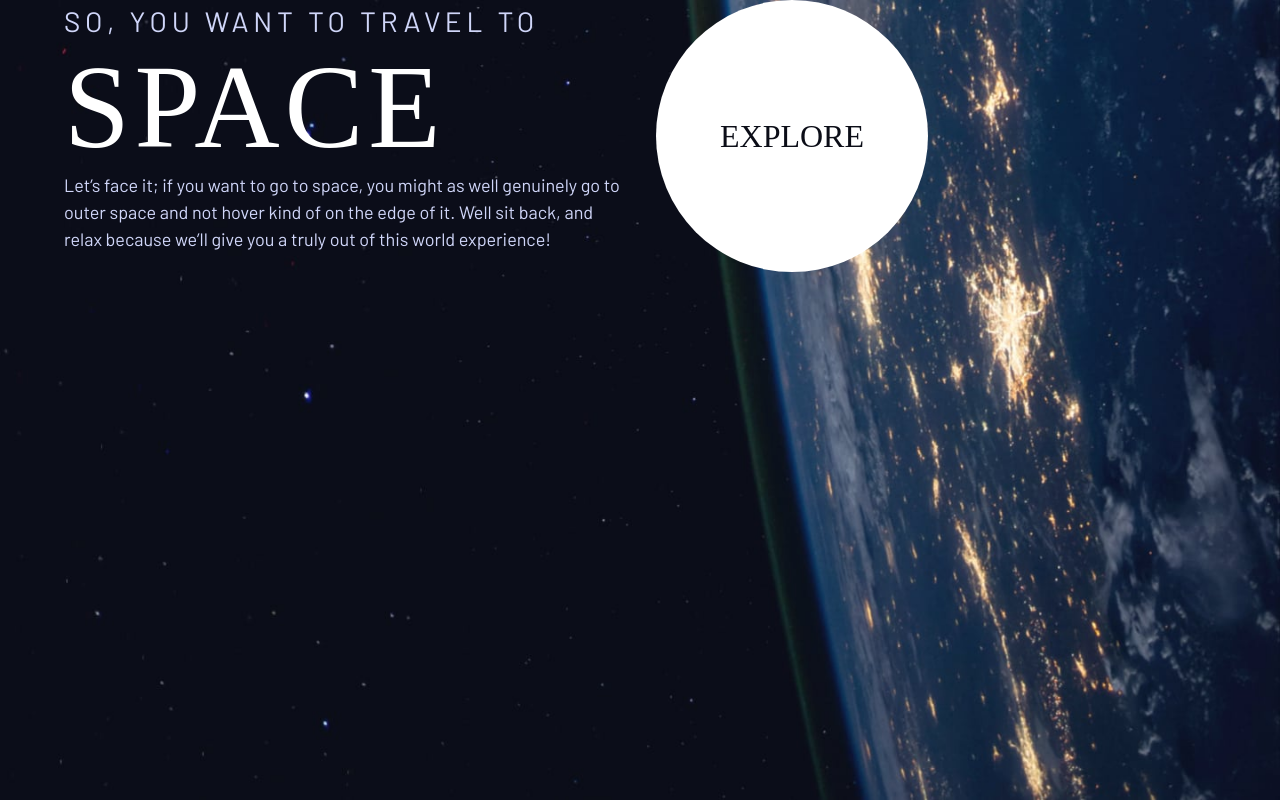
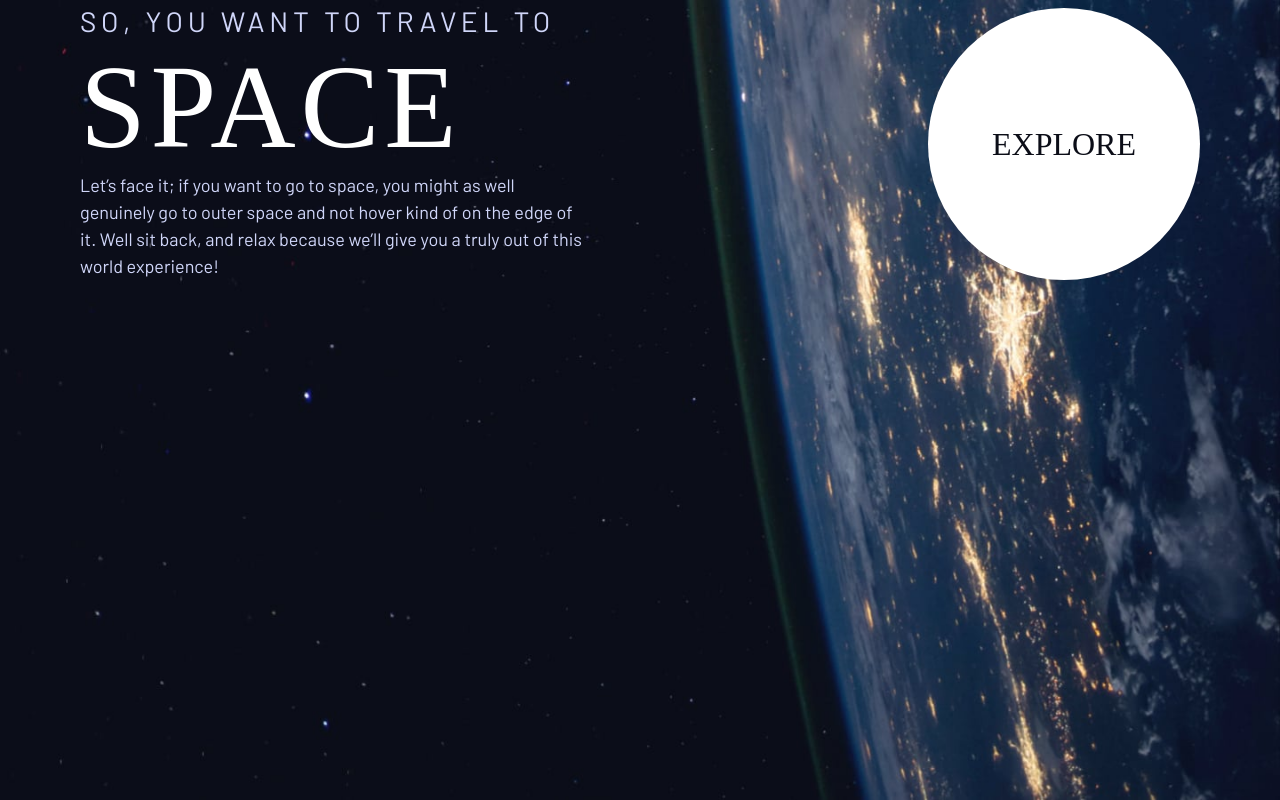
Before and after one commit to Chamara-Wijepala/space-tourism, a React (Create React App) app: page / in a window 1280 px wide. Built offline with nearby package versions, Linux system fonts and the light colour scheme; a web font is replaced by a local one.

Commit message:
Postion grid items in homepage

```diff
--- a/src/pages/home/index.tsx
+++ b/src/pages/home/index.tsx
@@ -1,11 +1,11 @@
 import "./styles/bg.module.css";
 import LargeLink from "styles/LargeLink.styled";
-import Hero from "./styles/home.styled";
+import * as S from "./styles/home.styled";
 
 function Home() {
   return (
-    <div className="grid-container">
-      <Hero>
+    <S.Home className="grid-container">
+      <S.Hero>
         <h1>
           SO, YOU WANT TO TRAVEL TO <br />
           <span>SPACE</span>
@@ -16,13 +16,13 @@ function Home() {
           back, and relax because we’ll give you a truly out of this world
           experience!
         </p>
-      </Hero>
+      </S.Hero>
       <div>
         <LargeLink to="/destination/:id" replace>
           EXPLORE
         </LargeLink>
       </div>
-    </div>
+    </S.Home>
   );
 }
 
--- a/src/pages/home/styles/home.styled.ts
+++ b/src/pages/home/styles/home.styled.ts
@@ -1,6 +1,21 @@
 import styled from "styled-components";
 
-const Hero = styled.div`
+export const Home = styled.div`
+  @media (min-width: 768px) {
+    padding-bottom: max(8rem, 20vh);
+    align-items: end;
+
+    > *:first-child {
+      justify-self: start;
+    }
+
+    > *:last-child {
+      justify-self: end;
+    }
+  }
+`;
+
+export const Hero = styled.div`
   color: rgb(var(--clr-light));
 
   h1 {
@@ -15,5 +30,3 @@ const Hero = styled.div`
     color: rgb(var(--clr-white));
   }
 `;
-
-export default Hero;
--- a/src/styles/global.styled.ts
+++ b/src/styles/global.styled.ts
@@ -135,6 +135,7 @@ h6 {
 }
 
 #root {
+  min-height: inherit;
   display: grid;
   grid-template-rows: min-content 1fr;
 }
@@ -147,12 +148,20 @@ h6 {
 
 .grid-container {
   display: grid;
+  place-items: center;
+  text-align: center;
+  padding-inline: 1rem;
+}
+
+.grid-container * {
+  max-width: 50ch;
 }
 
 @media (min-width: 769px) {
   .grid-container {
     column-gap: 2rem;
     grid-template-columns: minmax(2rem, 1fr) repeat(2, minmax(0, 40rem)) minmax(2rem, 1fr);
+    text-align: left;
   }
 
   .grid-container > *:first-child {
```
